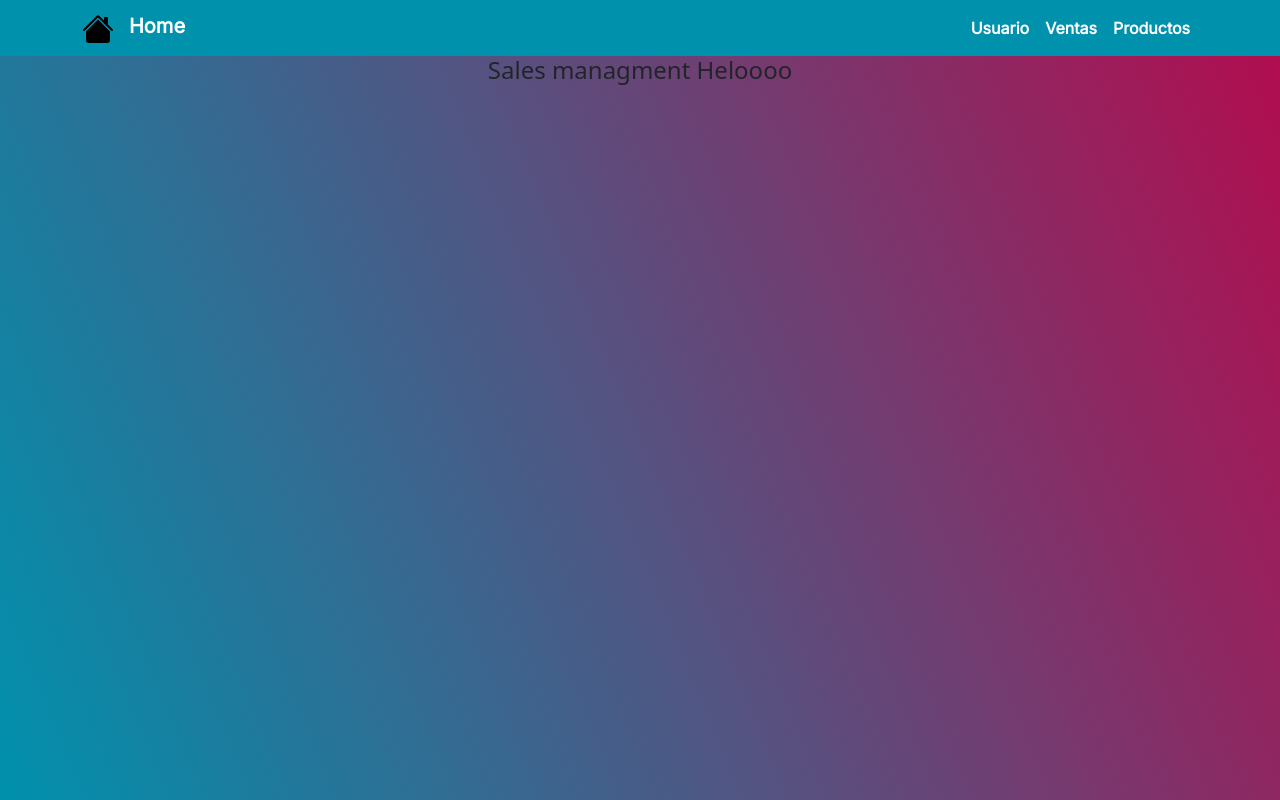
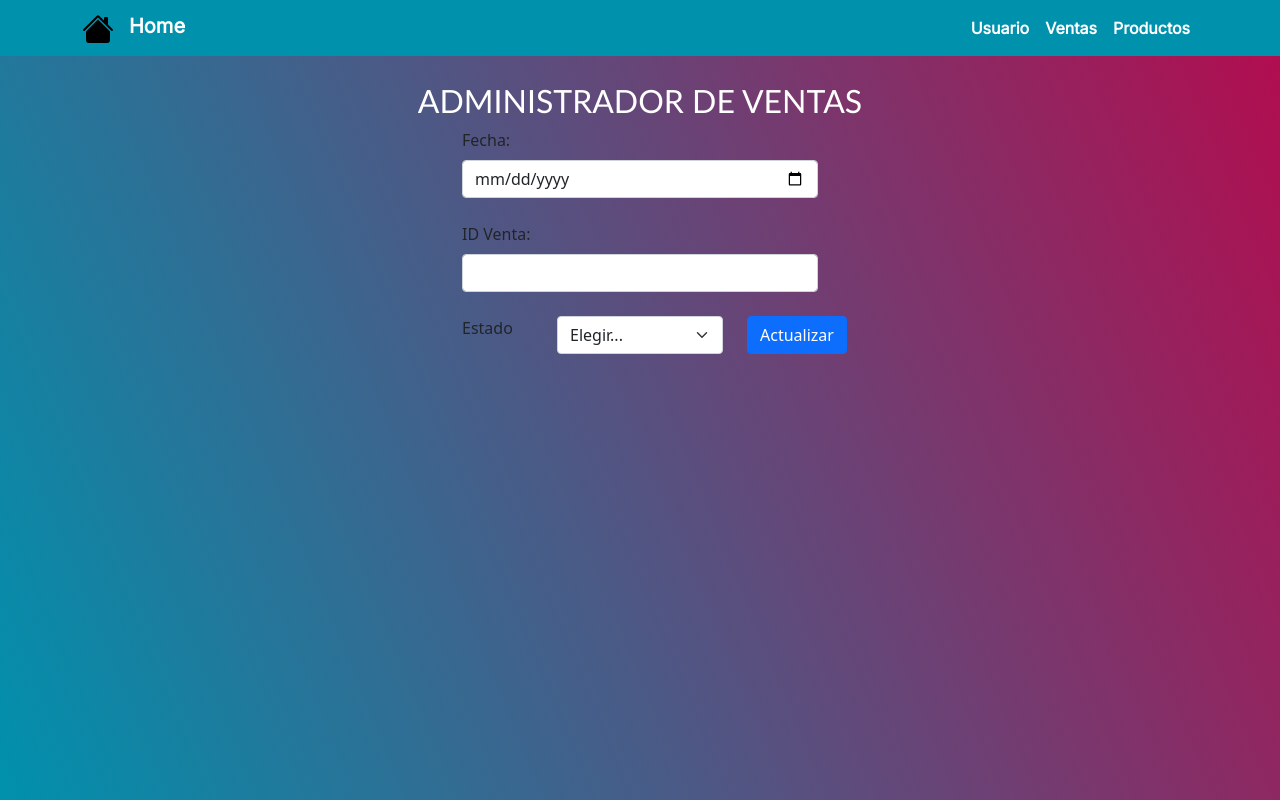
Before and after one commit to nblancob/Proyecto-Mision-TIC, a React (Create React App) app in the folder my-app/: page /sale/registration in a window 1280 px wide. Built offline with nearby package versions, Linux system fonts and the light colour scheme.

Commit message:
Vistas de Sales Registration

```diff
--- /dev/null
+++ b/my-app/src/sales-managment/components/tableSales.js
@@ -0,0 +1,35 @@
+import Table from 'react-bootstrap/Table';
+
+const tableSales =()=> {
+    return(
+            <div>
+           <h1>Holaaaaaaa</h1>
+            {/* <Table striped bordered hover >
+                <thead>
+                    <tr>
+                        <th>ID</th>
+                        <th>Descripción</th>
+                        <th>Valor</th>
+                        <th>Estado</th>
+                        <th>Editar</th>
+                        <th>Eliminar</th>
+                    </tr>
+                </thead>
+                <tbody>
+
+                            <tr >
+                                <td></td>
+                                <td></td>
+                                <td></td>
+                                <td></td>
+                                <td></td>
+                                <td></td>
+                            </tr>
+
+
+                </tbody>
+            </Table> */}
+            </div>
+        );
+    }
+export default tableSales;
--- a/my-app/src/sales-managment/pages/Sregistration.js
+++ b/my-app/src/sales-managment/pages/Sregistration.js
@@ -1,9 +1,60 @@
+import Form from 'react-bootstrap/Form'
+import Row from 'react-bootstrap/Row'
+import Col from 'react-bootstrap/Col'
+import Button from 'react-bootstrap/Button'
+import tableSales from '../components/tableSales'
+
+
 const Sregistration = () =>{
     return(
         <div>
-            <h4 className="text-center">
-                Sales managment Heloooo
-            </h4>
+
+            <h2 className="title text-center">
+                ADMINISTRADOR DE VENTAS
+            </h2>
+
+    <Form className="container" md="auto">
+    <Row className="justify-content-md-center">
+    <Col xs lg="4" className="justify-content-center">
+    <Form.Group className="mb-4 justify-content-center" controlId="formGridAddress1">
+    <Form.Label>Fecha:</Form.Label>
+    <Form.Control type="date" placeholder="02/10/2021" />
+  </Form.Group>
+
+  <Form.Group direction="horizontal" className="mb-4" controlId="formGridAddress2">
+    <Form.Label>ID Venta:</Form.Label>
+    <Form.Control placeholder="" />
+  </Form.Group>
+
+
+  </Col>
+    </Row>
+  <Row className="mb-4" className="justify-content-center">
+  <Col  md="1">
+  <Form.Label>Estado</Form.Label>
+  </Col>
+  <Col  md="2" >
+  <Form.Group as={Col} controlId="formGridState" className="mb-3">
+
+      <Form.Select defaultValue="Elegir...">
+        <option>Elegir...</option>
+        <option>ACTIVA</option>
+        <option>PREPARADA</option>
+        <option>DESPACHADA</option>
+
+      </Form.Select>
+    </Form.Group>
+    </Col>
+    <Col  md="1">
+    <Button variant="primary" type="submit" >
+    Actualizar
+  </Button >
+    </Col>
+   </Row>
+
+</Form>
+<tableSales/>
+
         </div>
     );
 }
```
Also changed, not shown: 1 other file (tests, documents, lock files or other folders).
